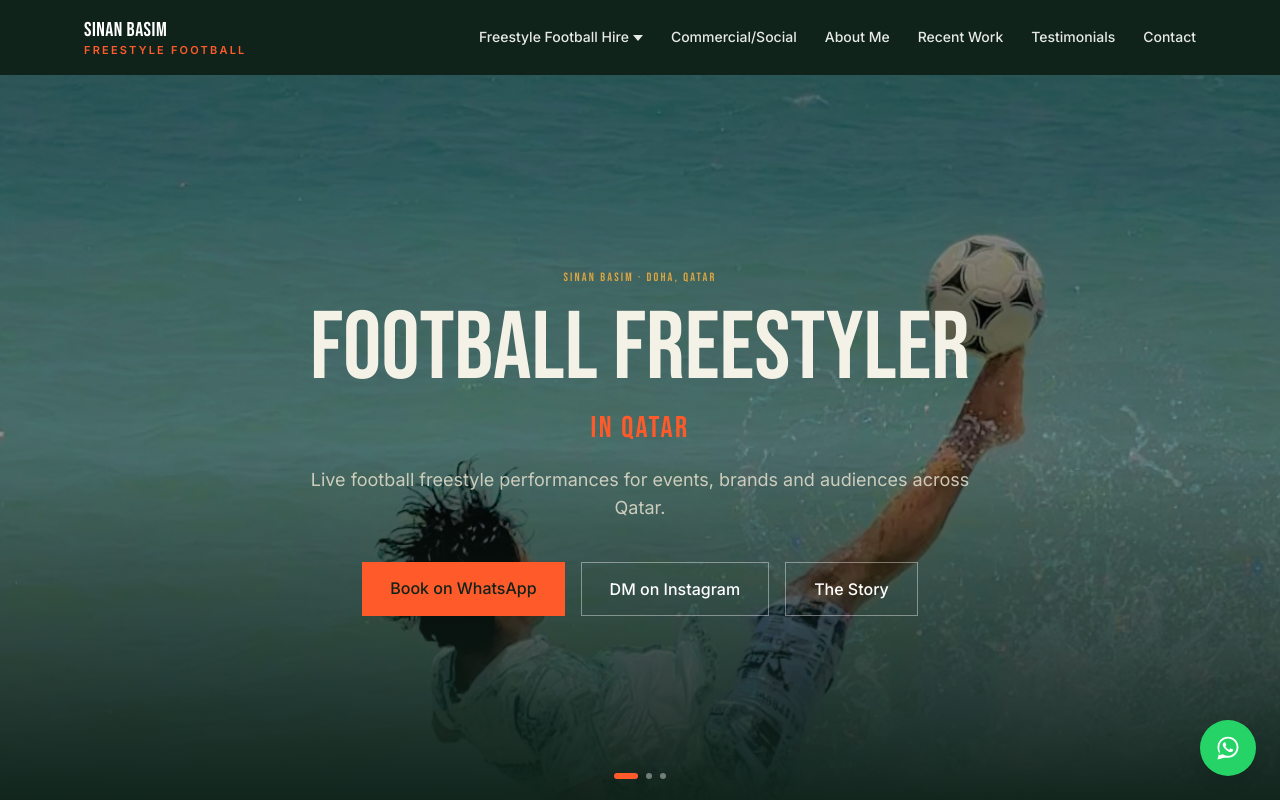
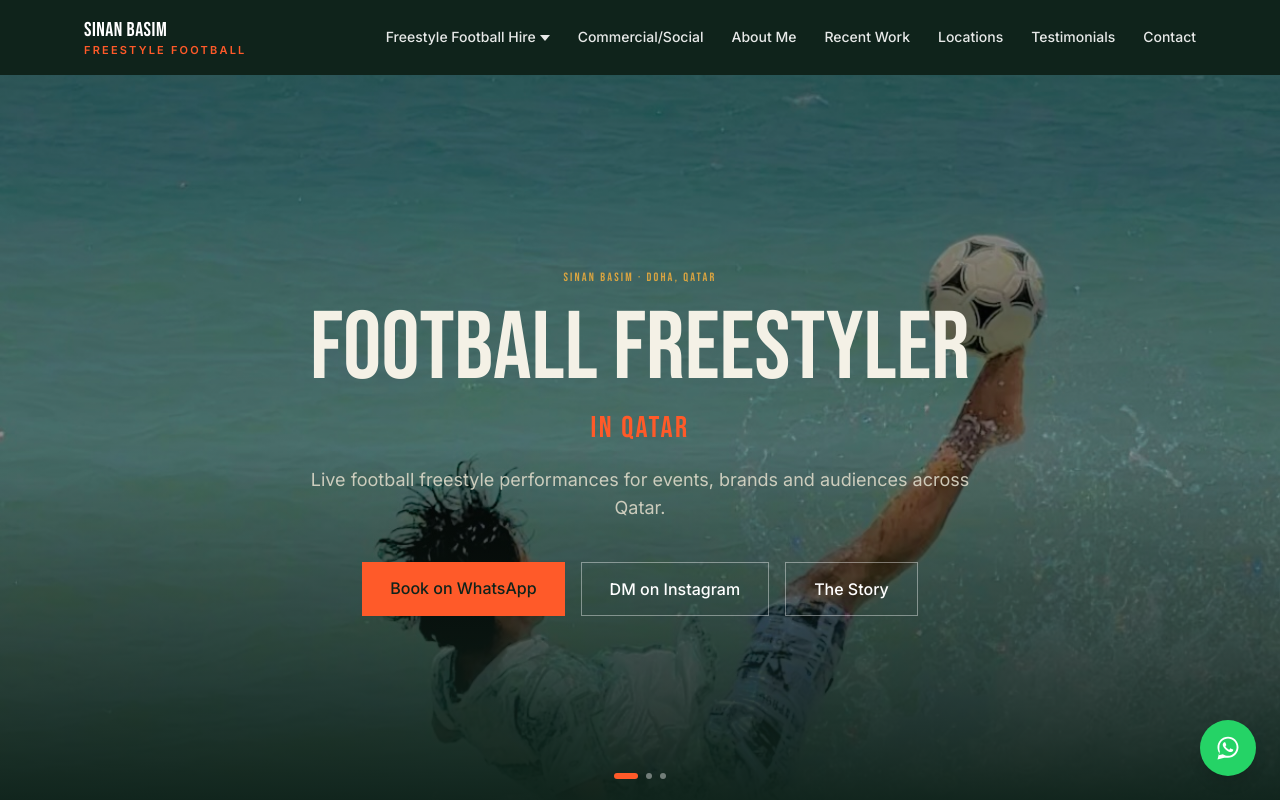
Before and after one commit to sh1blue/sinan, a Next.js app: page / in a window 1280 px wide. Shown: the top 800 px of the page. Built offline with nearby package versions, Linux system fonts and the light colour scheme.

Commit message:
Add Doha location page to site navigation

```diff
--- a/src/components/Nav.tsx
+++ b/src/components/Nav.tsx
@@ -9,6 +9,7 @@ const links = [
   { label: "Commercial/Social", href: "/commercial-brands" },
   { label: "About Me", href: "/about-us" },
   { label: "Recent Work", href: "/recent-work" },
+  { label: "Locations", href: "/football-freestyler-doha" },
   { label: "Testimonials", href: "/testimonials" },
   { label: "Contact", href: "/contact-us" },
 ];
```
